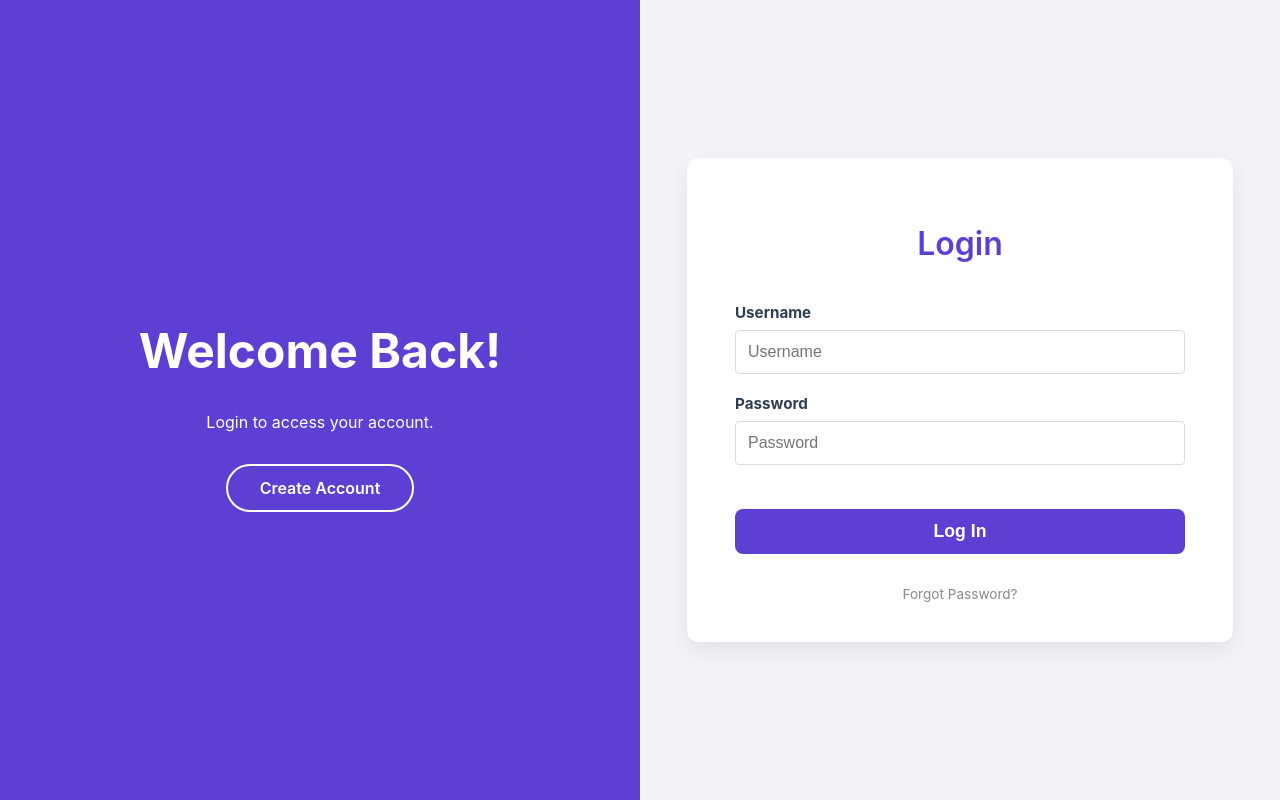
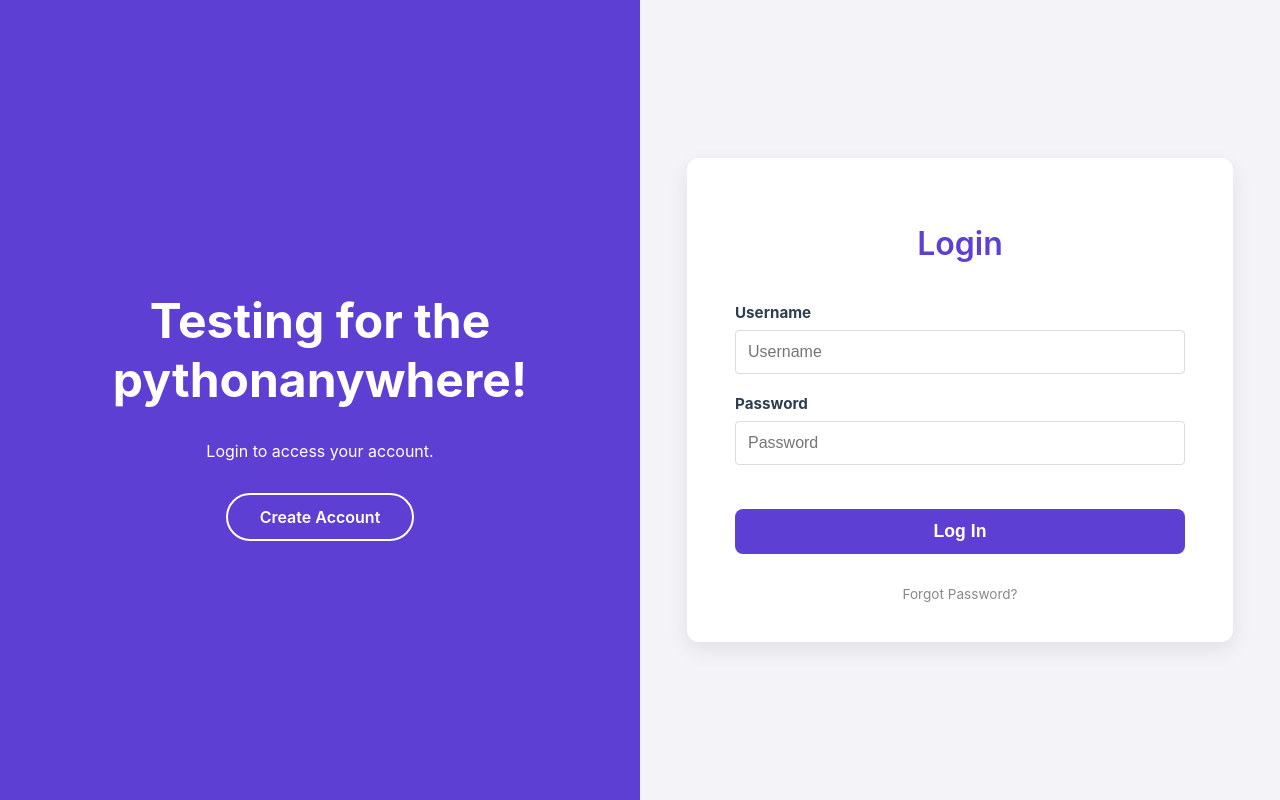
Before and after one commit to ethanMi11er/MuneraApp, a Django app: page / in a window 1280 px wide. Run offline with Django 5.2, Linux system fonts and the light colour scheme.

Commit message:
testing changes between pythonanywhere and local

```diff
--- a/users/templates/login.html
+++ b/users/templates/login.html
@@ -5,7 +5,7 @@
 {% block content %}
 <div class="split-screen-container">
     <div class="left-panel">
-        <h1>Welcome Back!</h1>
+        <h1>Testing for the pythonanywhere!</h1>
         <p>Login to access your account.</p>
         <a href="{% url 'create_account' %}" class="btn-outline">Create Account</a>
     </div>
```
